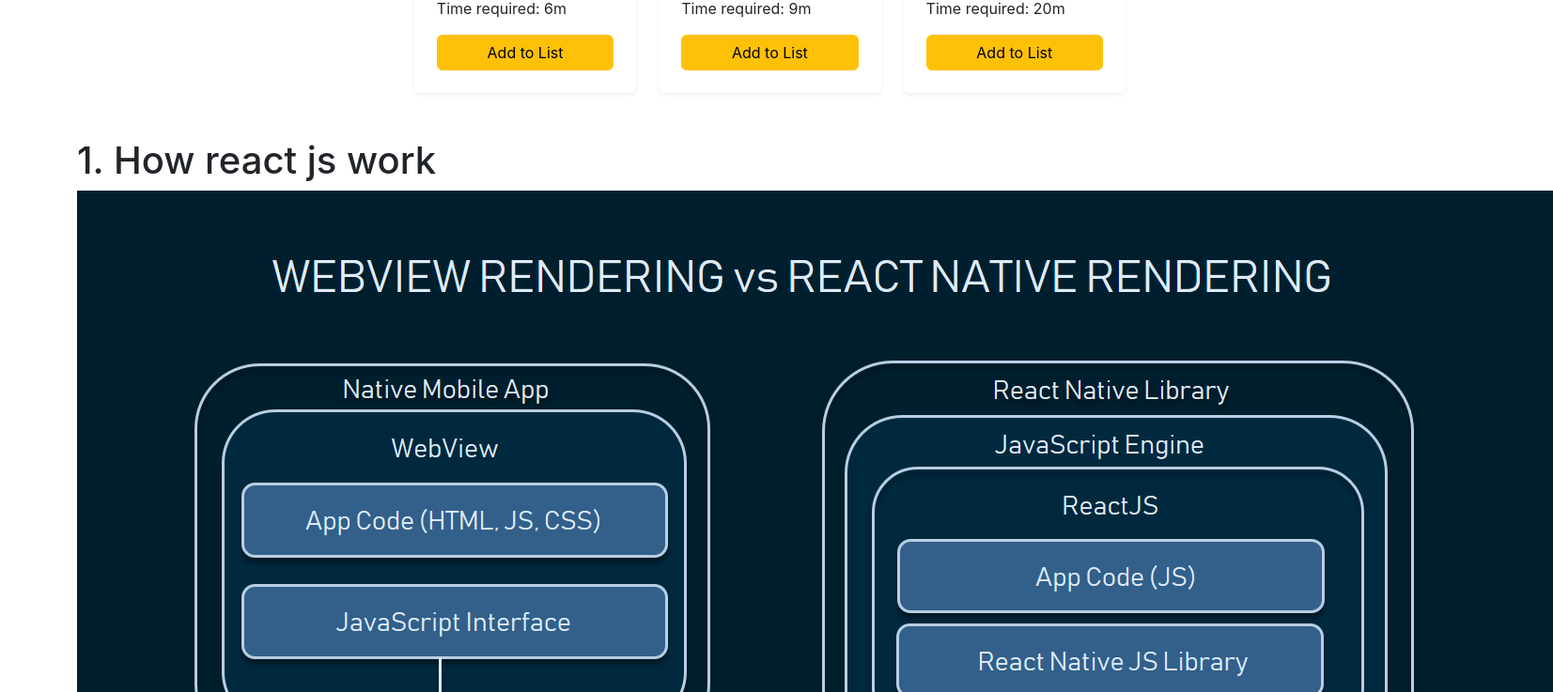
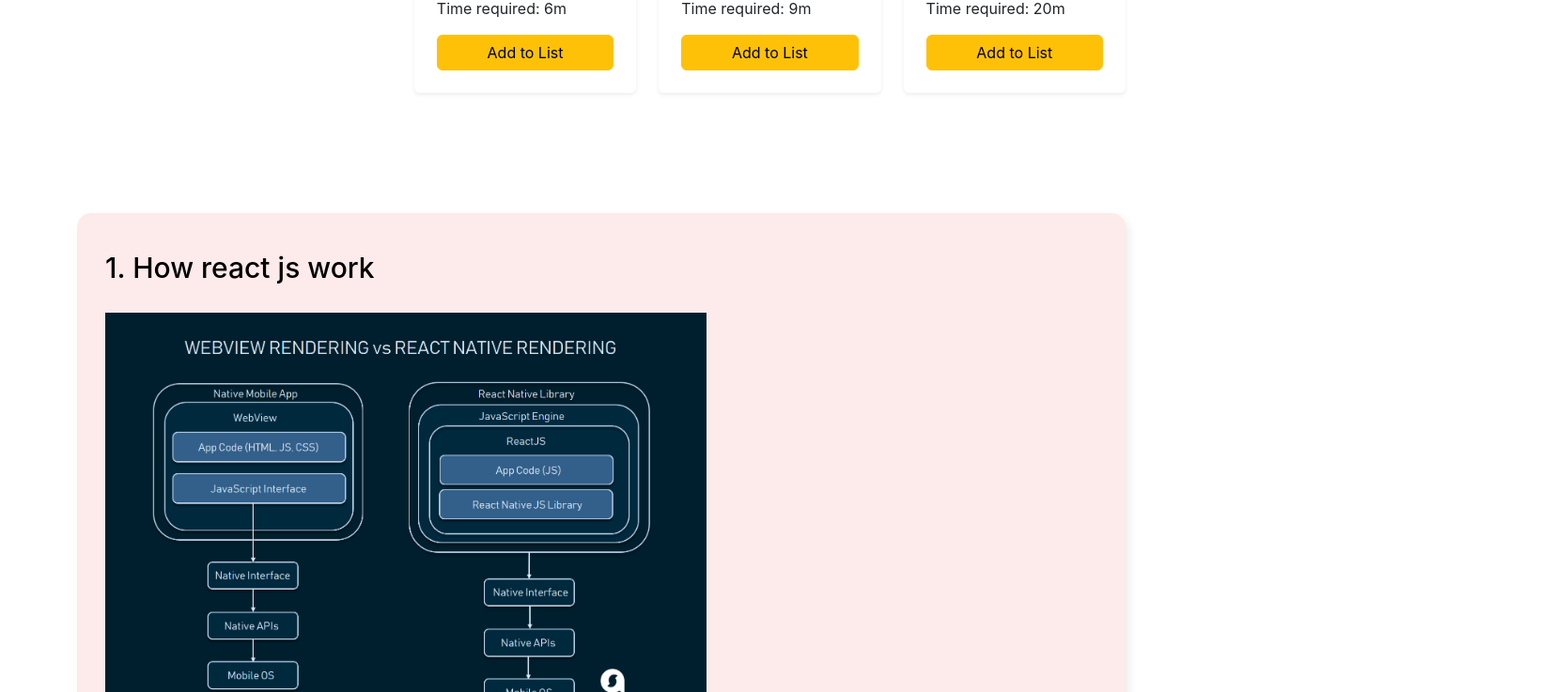
Before and after one commit to DevAsFahim/badminton-pro, a React (Create React App) app in the folder badminton-pro/: page / in a window 1280 px wide. Shown: the part 991-1728 px from the top of the page at 94% size, 1653 px wide, since content can reach past the window. Built offline with nearby package versions, Linux system fonts and the light colour scheme.

Commit message:
blog component css pushed

```diff
--- a/badminton-pro/src/components/Blog/Blog.css
+++ b/badminton-pro/src/components/Blog/Blog.css
@@ -0,0 +1,36 @@
+
+.blog_container{
+    padding: 80px 0;
+  }
+  .blog_container .blog{
+    padding-left: 20px;
+    padding: 40px 30px;
+    box-shadow: 5px 5px 10px rgba(0, 0, 0, 0.068);
+    background-color: rgb(253, 234, 234);
+    border-radius: 15px;
+    margin-bottom: 20px;
+    color: rgb(0, 0, 0);
+  }
+  .blog_container .blog_image {
+    width: 50vw;
+    margin-bottom: 30px;
+  }
+  .blog_container .blog_image img {
+    width: 100%;
+  }
+  .blog_container ul {
+    margin-left: 20px;
+    margin-top: 15px;
+  }
+
+  .blog_container .blog h1 {
+    font-size: 30px;
+    margin-bottom: 30px;
+  }
+
+
+  @media only screen and (max-width: 700px) {
+    .blog_container .blog_image {
+      width: 100%;
+    }
+  }
```
